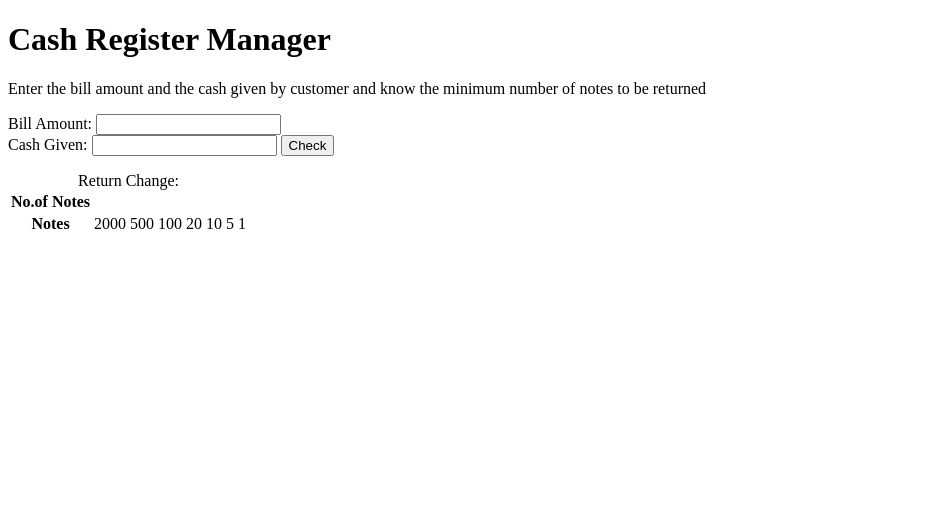
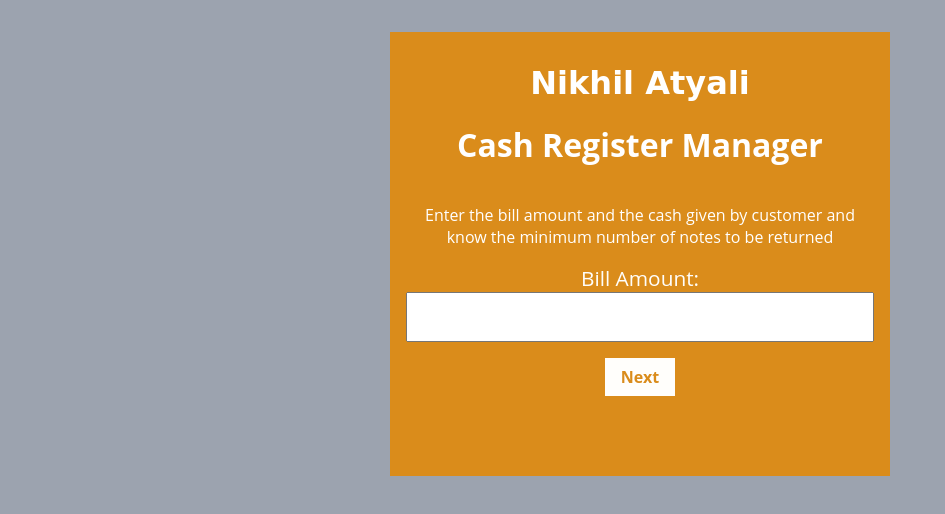
Before and after one commit to NikhilAtyali/Cash-Register-Manager, a plain HTML site: page index.html in a window 1280 px wide. Shown: the whole page, without its empty margins (0-945 px from the left). Drawn offline with Linux system fonts and the light colour scheme; a web font is replaced by a local one.

Commit message:
Basic styling done

```diff
--- a/index.html
+++ b/index.html
@@ -10,22 +10,23 @@
 <body>
 
     <div class="container">
-        <div class="creater"></div>
+        <div class="creater">Nikhil Atyali</div>
             <h1 class="heading">Cash Register Manager</h1>
             <p class="description">Enter the bill amount and the cash given by customer and know the minimum number of notes to be returned </p>
             <section>
-                <label for="billAmount">Bill Amount:</label>
+                <label class="label" for="billAmount">Bill Amount:</label>
                 <input type="text" class="billAmount"  type="number">
+                <button class="buttonNext" id="nextBtn">Next</button>
             </section>
             <section class="cashGivenSection">
-                <label for="cashGiven">Cash Given:</label>
+                <label class="label" for="cashGiven">Cash Given:</label>
                 <input type="number" class="cashGiven">
                 <button class="checkButton">Check</button>
             </section>
 
-            <p class="errorMsg" id="error-message"></p>
+            <p class="errorMsg" id="errorMessage"></p>
 
-            <section class="notesSection">
+            <section class="notesSection" id="output">
                 <table class="changeTable">
                     <caption class="return">Return Change:</caption>
                         <tr>
--- a/styles.css
+++ b/styles.css
@@ -0,0 +1,118 @@
+@import url('https://fonts.googleapis.com/css2?family=MonteCarlo&display=swap');
+
+
+.container{
+    display: flex;
+    flex-direction: column;
+    width: 50vw;
+    width: 100%;
+    max-width: 500px;
+    min-height: 200px;
+    margin: auto;
+    padding: 2rem 1rem;
+    text-align: center;
+    background-color: var(--dark-green);
+}
+
+:root{
+    --dark-green : #da8c1b;
+    --faint-green: #fffefb;
+}
+
+*{
+    font-family: 'Open Sans', sans-serif;
+    box-sizing: border-box;
+}
+
+body{
+    margin: 0;
+    margin-top: 2rem;
+    background-color: #9CA3AF;
+}
+
+.creater{
+    font-size: xx-large;
+    color: white;
+    font-family: 'MonteCarlo', cursive;
+    font-weight: bolder;
+}
+
+h1, p{
+    color: white;
+}
+
+.label{
+    font-size: 1.3rem;
+    padding: 1.5rem 1rem 0.5rem;
+    color: var(--faint-green);
+}
+
+.return{
+    font-size: 1.3rem;
+    padding: 1.5rem 1rem 0.5rem;
+    color: var(--faint-green);
+}
+
+input{
+    width: 100%;
+    padding: 1rem;
+    height: 50px;
+    display: block;
+}
+
+button{
+    padding: 0.5rem 1rem;
+    display: block;
+    font-size: 1rem;
+    border: none;
+    margin: 1rem auto 0;
+    background-color:var(--faint-green);
+    color: var(--dark-green);
+    font-weight: bold;
+    cursor: pointer;
+}
+
+.cashGivenSection{
+    display:none;
+}
+
+.notesSection{
+    display:none;
+}
+
+.errorMessage{
+    padding-top: 1rem;
+    color:red;
+    font-size: larger;
+    font-weight: bold;
+}
+
+#output{
+    margin: 0.5rem 0;
+}
+#output table, th, td{
+ padding: 0.2rem;
+ color: var(--dark-green);
+ background-color:var(--faint-green);
+ border: 2px solid var(--dark-green) ;
+ border-collapse: collapse;
+}
+
+.noOfNotes{
+    background-color:white;
+    font-weight: bold;
+}
+
+table{
+    width: 100%;
+    table-layout: fixed;
+}
+
+th,td{
+    word-wrap: break-word;
+}
+
+.buttonNext{
+    margin-bottom: 1rem;
+    cursor: pointer;
+}
```
